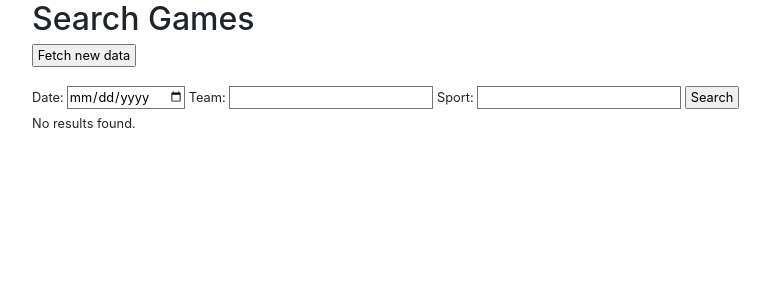
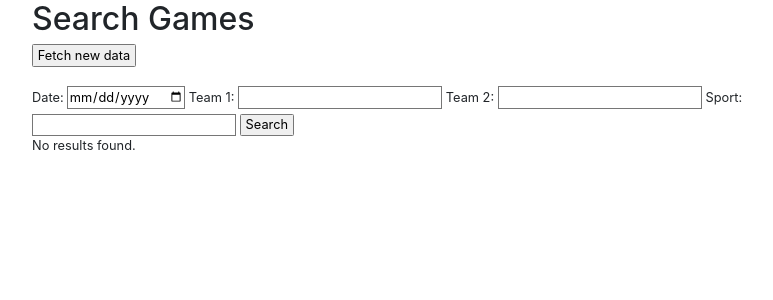
Before and after one commit to avkrishnamurthy/sports-arbitrage, a Flask app: page /lines/games in a window 1280 px wide. Shown: the part 58-358 px from the top of the page, without its empty margins (164-937 px from the left). Run offline with Flask 3, Linux system fonts and the light colour scheme; some libraries are stand-ins or nearby versions.

Commit message:
added team to profile, and 2 team search for games/odds (#9)

```diff
--- a/website/lines/lines.py
+++ b/website/lines/lines.py
@@ -136,9 +136,13 @@ def search_games():
             date_object = datetime.strptime(date_query, '%Y-%m-%d').date()
             query = query.filter(func.DATE(Games.commence_time) == date_object)
 
-        team_query = request.form.get('team')
-        if team_query:
-            query = query.filter((Games.home_team == team_query) | (Games.away_team == team_query))
+        team1_query = request.form.get('team1')
+        if team1_query:
+            query = query.filter((Games.home_team == team1_query) | (Games.away_team == team1_query))
+
+        team2_query = request.form.get('team2')
+        if team2_query:
+            query = query.filter((Games.home_team == team2_query) | (Games.away_team == team2_query))
 
         sport_title_query = request.form.get('sport_title')
         if sport_title_query:
@@ -244,9 +248,13 @@ def odds():
             date_object = datetime.strptime(date_query, '%Y-%m-%d').date()
             query = query.filter(func.DATE(Games.commence_time) == date_object)
 
-        team_query = request.form.get('team')
-        if team_query:
-            query = query.filter((Games.home_team == team_query) | (Games.away_team == team_query))
+        team1_query = request.form.get('team1')
+        if team1_query:
+            query = query.filter((Games.home_team == team1_query) | (Games.away_team == team1_query))
+
+        team2_query = request.form.get('team2')
+        if team2_query:
+            query = query.filter((Games.home_team == team2_query) | (Games.away_team == team2_query))
 
         bookmaker_query = request.form.get('bookmaker')
         if bookmaker_query:
--- a/website/lines/templates/games.html
+++ b/website/lines/templates/games.html
@@ -16,8 +16,11 @@
         <label for="date">Date:</label>
         <input type="date" id="date" name="date">
 
-        <label for="team">Team:</label>
-        <input type="text" id="team" name="team">
+        <label for="team1">Team 1:</label>
+        <input type="text" id="team1" name="team1">
+
+        <label for="team2">Team 2:</label>
+        <input type="text" id="team2" name="team2">
 
         <label for="sport_title">Sport:</label>
         <input type="text" id="sport_title" name="sport_title">
--- a/website/users/templates/my_profile.html
+++ b/website/users/templates/my_profile.html
@@ -13,6 +13,12 @@
         <p>Email: {{current_user.email}}</p>
         <p>username: {{current_user.username}}</p>
         <img src={{favorite_bookmaker.image}}>
+        <p>Favorite Team: {{current_user.favorite_team}}
+            <form method="post" action="{{ url_for('users.favorite_team', username=current_user.username) }}">
+                <label for="team">Update</label>
+                <input type="text" id="team" name="team">
+                <input type="submit" value="Search">
+            </form>
         <div class="dropdown">
             <button id="dropbtn" class="dropbtn">Update Favorite Bookmaker</button>
             <div id="bookmakerDropdown" class="dropdown-content">
--- a/website/users/templates/profile.html
+++ b/website/users/templates/profile.html
@@ -11,6 +11,7 @@
         <p>First Name: {{user.first_name}}</p>
         <p>Email: {{user.email}}</p>
         <img src={{favorite_bookmaker.image}}>
+        <p>Favorite Team: {{current_user.favorite_team}}
     {% else %}
         <p>No user found.</p>
     {% endif %}
```
Also changed, not shown: website/lines/templates/odds.html (+5 -2 lines), website/users/users.py (+4 -10 lines).
